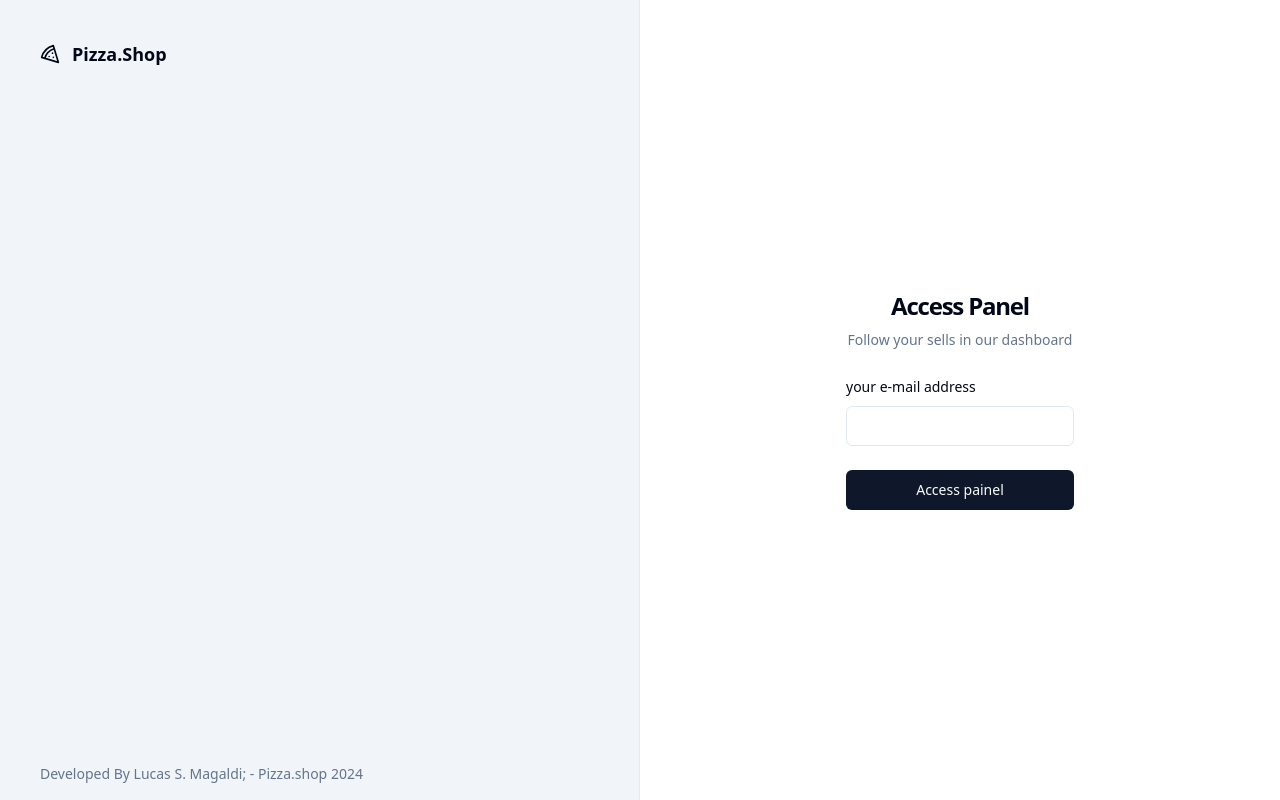
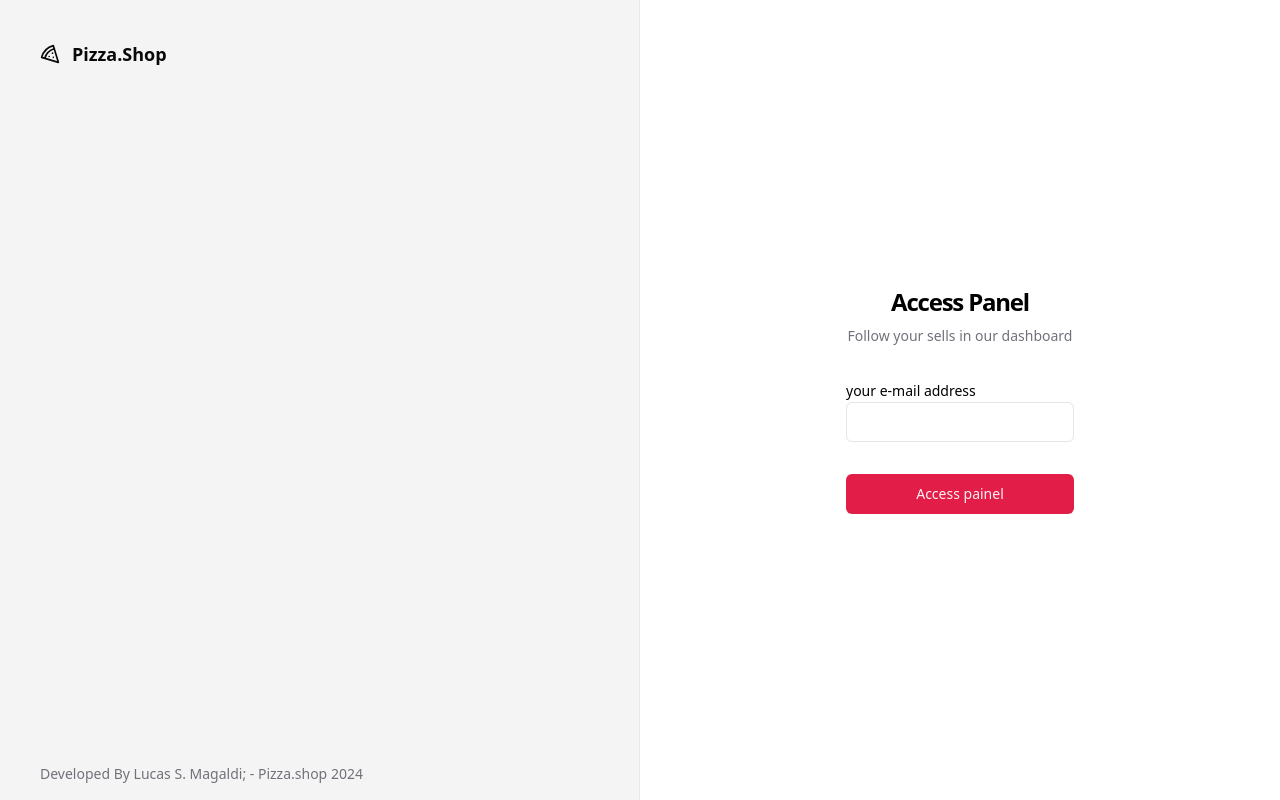
Before and after one commit to LucasMagaldi/pizza-shop, a React (Vite) app: page /sign-in in a window 1280 px wide. Built offline with nearby package versions, Linux system fonts and the light colour scheme.

Commit message:
feat: add sonner - toast

```diff
--- a/package.json
+++ b/package.json
@@ -10,6 +10,7 @@
     "preview": "vite preview"
   },
   "dependencies": {
+    "@hookform/resolvers": "^3.3.4",
     "@radix-ui/react-label": "^2.0.2",
     "@radix-ui/react-slot": "^1.0.2",
     "class-variance-authority": "^0.7.0",
@@ -19,10 +20,13 @@
     "match-sorter": "^6.3.3",
     "react": "^18.2.0",
     "react-dom": "^18.2.0",
+    "react-hook-form": "^7.50.0",
     "react-router-dom": "^6.21.3",
+    "sonner": "^1.4.0",
     "sort-by": "^1.2.0",
     "tailwind-merge": "^2.2.1",
-    "tailwindcss-animate": "^1.0.7"
+    "tailwindcss-animate": "^1.0.7",
+    "zod": "^3.22.4"
   },
   "devDependencies": {
     "@types/node": "^20.11.14",
--- a/src/App.tsx
+++ b/src/App.tsx
@@ -2,9 +2,13 @@ import { RouterProvider } from 'react-router-dom'
 
 import './globals.css'
 import { router } from './router'
+import { Toaster } from 'sonner'
 
 export function App() {
   return (
-    <RouterProvider router={router}/>
+    <>
+      <RouterProvider router={router}/>
+      <Toaster richColors />
+    </>
   )
 }
--- a/src/globals.css
+++ b/src/globals.css
@@ -2,75 +2,50 @@
 @tailwind components;
 @tailwind utilities;
 
+
 @layer base {
   :root {
     --background: 0 0% 100%;
-    --foreground: 222.2 84% 4.9%;
-
+    --foreground: 240 10% 3.9%;
     --card: 0 0% 100%;
-    --card-foreground: 222.2 84% 4.9%;
-
+    --card-foreground: 240 10% 3.9%;
     --popover: 0 0% 100%;
-    --popover-foreground: 222.2 84% 4.9%;
-
-    --primary: 222.2 47.4% 11.2%;
-    --primary-foreground: 210 40% 98%;
-
-    --secondary: 210 40% 96.1%;
-    --secondary-foreground: 222.2 47.4% 11.2%;
-
-    --muted: 210 40% 96.1%;
-    --muted-foreground: 215.4 16.3% 46.9%;
-
-    --accent: 210 40% 96.1%;
-    --accent-foreground: 222.2 47.4% 11.2%;
-
+    --popover-foreground: 240 10% 3.9%;
+    --primary: 346.8 77.2% 49.8%;
+    --primary-foreground: 355.7 100% 97.3%;
+    --secondary: 240 4.8% 95.9%;
+    --secondary-foreground: 240 5.9% 10%;
+    --muted: 240 4.8% 95.9%;
+    --muted-foreground: 240 3.8% 46.1%;
+    --accent: 240 4.8% 95.9%;
+    --accent-foreground: 240 5.9% 10%;
     --destructive: 0 84.2% 60.2%;
-    --destructive-foreground: 210 40% 98%;
-
-    --border: 214.3 31.8% 91.4%;
-    --input: 214.3 31.8% 91.4%;
-    --ring: 222.2 84% 4.9%;
-
+    --destructive-foreground: 0 0% 98%;
+    --border: 240 5.9% 90%;
+    --input: 240 5.9% 90%;
+    --ring: 346.8 77.2% 49.8%;
     --radius: 0.5rem;
   }
 
   .dark {
-    --background: 222.2 84% 4.9%;
-    --foreground: 210 40% 98%;
-
-    --card: 222.2 84% 4.9%;
-    --card-foreground: 210 40% 98%;
-
-    --popover: 222.2 84% 4.9%;
-    --popover-foreground: 210 40% 98%;
-
-    --primary: 210 40% 98%;
-    --primary-foreground: 222.2 47.4% 11.2%;
-
-    --secondary: 217.2 32.6% 17.5%;
-    --secondary-foreground: 210 40% 98%;
-
-    --muted: 217.2 32.6% 17.5%;
-    --muted-foreground: 215 20.2% 65.1%;
-
-    --accent: 217.2 32.6% 17.5%;
-    --accent-foreground: 210 40% 98%;
-
+    --background: 20 14.3% 4.1%;
+    --foreground: 0 0% 95%;
+    --card: 24 9.8% 10%;
+    --card-foreground: 0 0% 95%;
+    --popover: 0 0% 9%;
+    --popover-foreground: 0 0% 95%;
+    --primary: 346.8 77.2% 49.8%;
+    --primary-foreground: 355.7 100% 97.3%;
+    --secondary: 240 3.7% 15.9%;
+    --secondary-foreground: 0 0% 98%;
+    --muted: 0 0% 15%;
+    --muted-foreground: 240 5% 64.9%;
+    --accent: 12 6.5% 15.1%;
+    --accent-foreground: 0 0% 98%;
     --destructive: 0 62.8% 30.6%;
-    --destructive-foreground: 210 40% 98%;
-
-    --border: 217.2 32.6% 17.5%;
-    --input: 217.2 32.6% 17.5%;
-    --ring: 212.7 26.8% 83.9%;
+    --destructive-foreground: 0 85.7% 97.3%;
+    --border: 240 3.7% 15.9%;
+    --input: 240 3.7% 15.9%;
+    --ring: 346.8 77.2% 49.8%;
   }
 }
-
-@layer base {
-  * {
-    @apply border-border;
-  }
-  body {
-    @apply bg-background text-foreground;
-  }
-}
--- a/src/pages/auth/signIn/index.tsx
+++ b/src/pages/auth/signIn/index.tsx
@@ -1,8 +1,31 @@
 import { Button } from "@/components/ui/button";
 import { Input } from "@/components/ui/input";
 import { Label } from "@/components/ui/label";
+import { useForm } from "react-hook-form";
+import { toast } from "sonner";
+import { z } from "zod";
+
+const signInFormSchema = z.object({
+    email: z.string().email(),
+})
+
+type SignInForm = z.infer<typeof signInFormSchema>
 
 export function SignIn() {
+
+    const { register, handleSubmit, formState: { isSubmitting} } = useForm<SignInForm>()
+
+    async function hanldleSignIn(data: SignInForm) {
+        console.log(data)
+        toast.success("The link was send to your e-mail", {
+            action: {
+                label: "Resend",
+                onClick: () => hanldleSignIn(data)
+            }
+        })
+        await new Promise((resolve) => setTimeout(resolve, 2000))
+    }
+
     return (
         <div className="p-84">
             <div className="flex w-[350-px] flex-col justify-center gap-6">
@@ -15,13 +38,13 @@ export function SignIn() {
                     </p>
                 </div>
 
-                <form action="space-y-4">
-                    <div className="space-y-2">
+                <form action="my-4" onSubmit={handleSubmit(hanldleSignIn)}>
+                    <div className="my-2">
                         <Label htmlFor="email">your e-mail address</Label>
-                        <Input id="email" type="email"/>
+                        <Input id="email" type="email" {...register("email")}/>
                     </div>
 
-                    <Button className="w-full mt-6" type="submit">
+                    <Button disabled={isSubmitting} className="w-full mt-6" type="submit">
                         Access painel
                     </Button>
                 </form>
```
Also changed, not shown: 1 other file (tests, documents, lock files or other folders).
